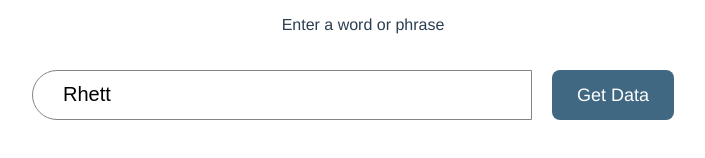
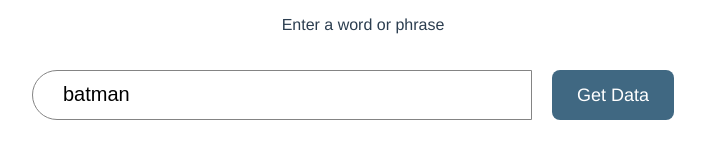
Before and after one commit to rhettprestwich/rhettsvuedemo, a Vue app: page / in a window 1280 px wide. Shown: the part 152-310 px from the top of the page, without its empty margins (277-982 px from the left). Built offline with nearby package versions, Linux system fonts and the light colour scheme.

Commit message:
undo - testing merge

```diff
--- a/src/components/Home/Input.vue
+++ b/src/components/Home/Input.vue
@@ -10,7 +10,7 @@
 	emits: ['obtainedTweetCount', 'loading'],
 	data() {
 		return {
-			phraseToSearch: 'Rhett',
+			phraseToSearch: 'batman',
 			countResponse: [],
 			tweetCount: null
 		}
```
